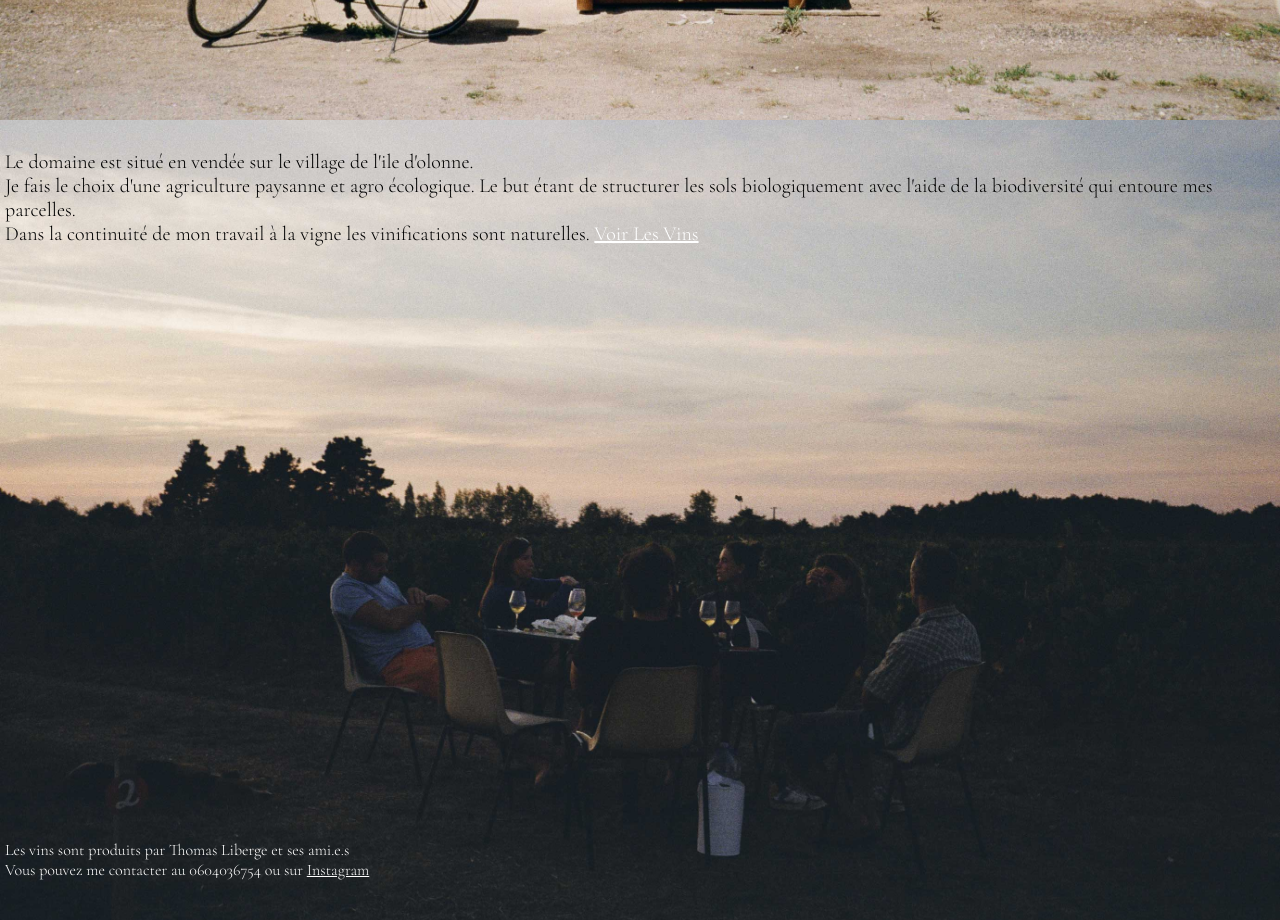
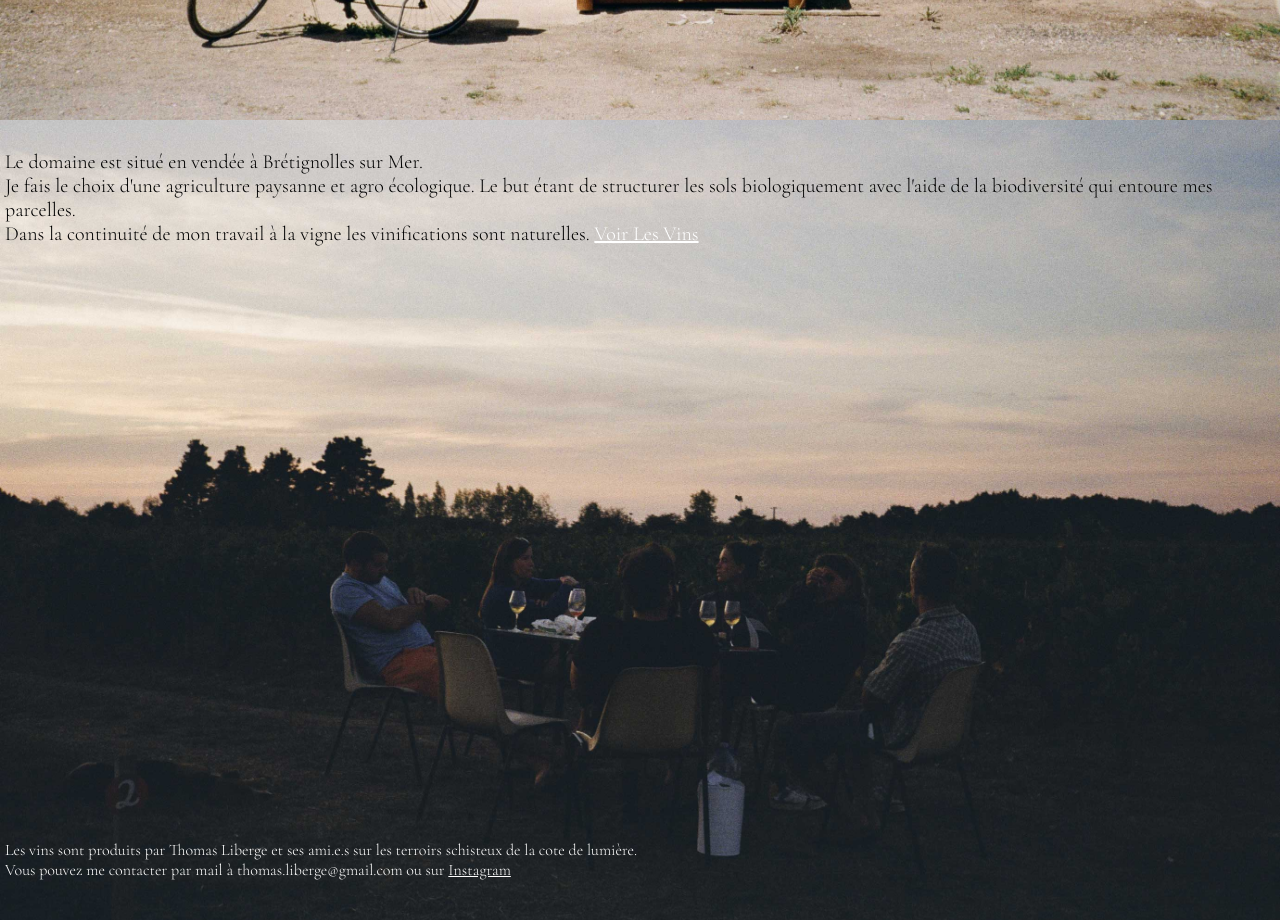
Before and after one commit to ThomasLiberge/DomaineLaRequerreRecords, a plain HTML site: page index.html in a window 1280 px wide. Shown: the part 680-1600 px from the top of the page. Drawn offline with nearby package versions, Linux system fonts and the light colour scheme.

Commit message:
required

```diff
--- a/index.html
+++ b/index.html
@@ -27,12 +27,12 @@
         <br/>La Requerre Records</h1>
     </div>
     <div class="bg image2">
-        <p class="DescriptionDomaineThomasLiberge" lang="fr">Le domaine est situé en vendée sur le village de l'ile d'olonne.
+        <p class="DescriptionDomaineThomasLiberge" lang="fr">Le domaine est situé en vendée à Brétignolles sur Mer.
         <br />Je fais le choix d'une agriculture paysanne et agro écologique. Le but étant de structurer les sols biologiquement avec l'aide de la biodiversité qui entoure mes parcelles.
         <br />Dans la continuité de mon travail à la vigne les vinifications sont naturelles. <a href="lesvins.html" target="_blank">Voir Les Vins</a>
         </p>
-        <p class="CoordonneesThomasLiberge" lang="fr">Les vins sont produits par Thomas Liberge et ses ami.e.s
-        <br />Vous pouvez me contacter au 0604036754 ou sur <a href="https://www.instagram.com/la_requerre/?hl=fr" target="_blank">Instagram</a></p>
+        <p class="CoordonneesThomasLiberge" lang="fr">Les vins sont produits par Thomas Liberge et ses ami.e.s sur les terroirs schisteux de la cote de lumière.
+        <br />Vous pouvez me contacter par mail à thomas.liberge@gmail.com ou sur <a href="https://www.instagram.com/la_requerre/?hl=fr" target="_blank">Instagram</a></p>
     </div>
 </body>
 </html>
```
Also changed, not shown: lesvins.html (+2 -2 lines).
